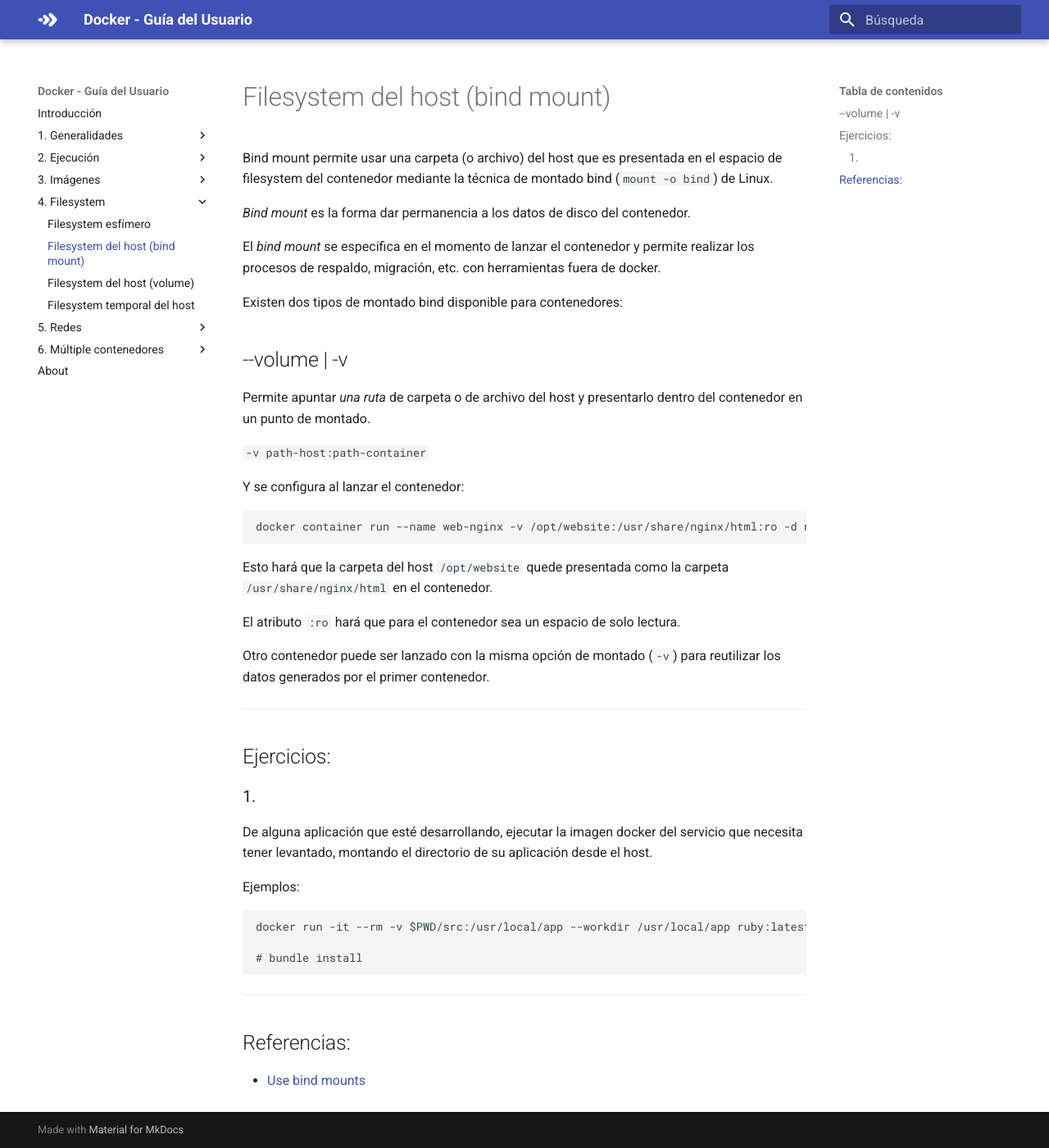
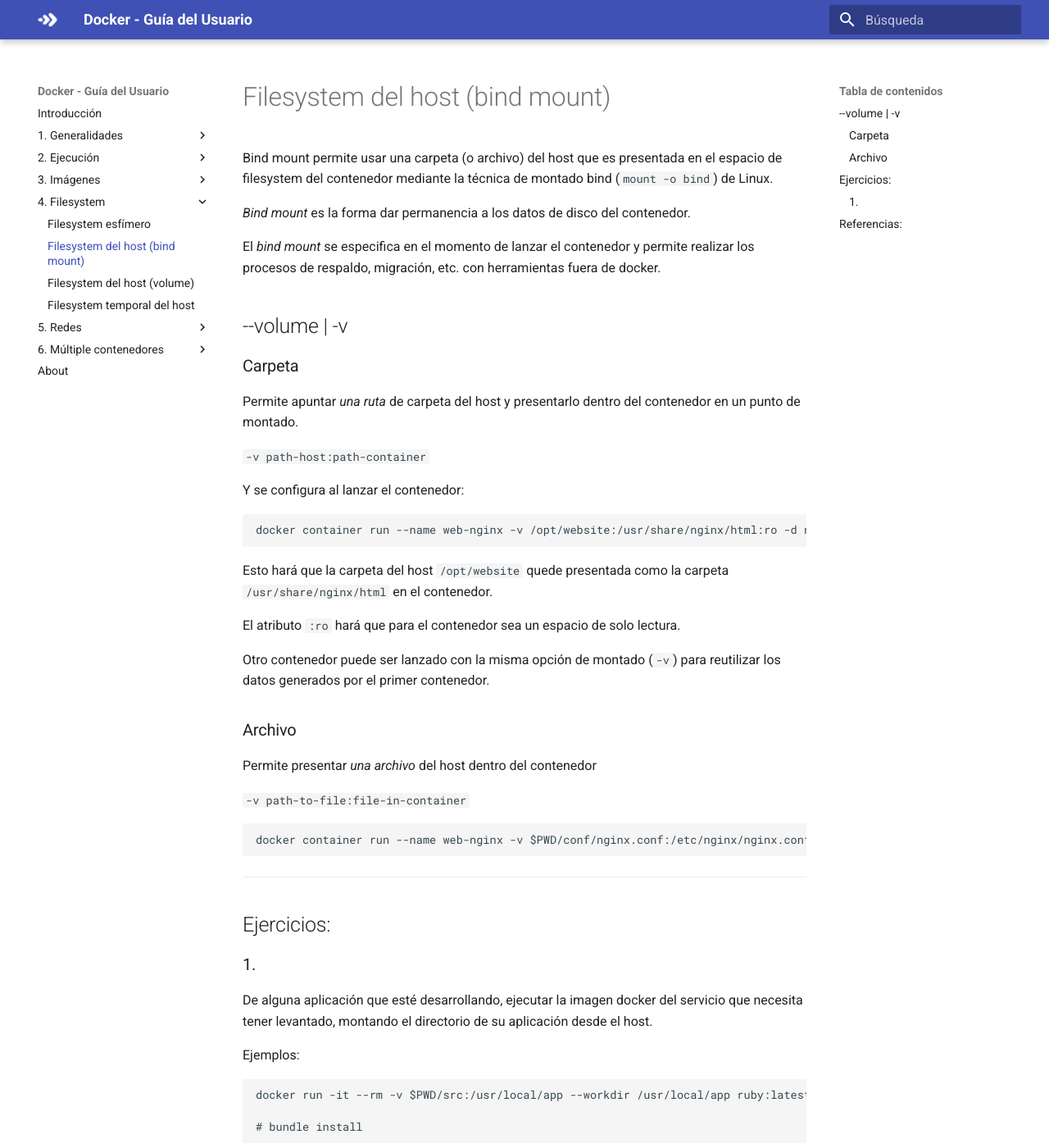
Before and after one commit to thisisqubika/docker-workshop, an MkDocs documentation site: the page built from docs/chapter04/01bind.md, in a window 1280 px wide and 1400 px high. Shown: the whole window at 82% size. Built offline with MkDocs 1.6.1 and Material for MkDocs 9.7.7, drawn with Linux system fonts in a browser that asks for light colours.

Commit message:
chapter04 bind fixes

````diff
--- a/docs/chapter04/01bind.md
+++ b/docs/chapter04/01bind.md
@@ -6,11 +6,11 @@
 
 El _bind mount_ se especifica en el momento de lanzar el contenedor y permite realizar los procesos de respaldo, migración, etc. con herramientas fuera de docker.
 
-Existen dos tipos de montado bind disponible para contenedores:
-
 ## --volume | -v
 
-Permite apuntar _una ruta_ de carpeta o de archivo del host y presentarlo dentro del contenedor en un punto de montado.
+### Carpeta
+
+Permite apuntar _una ruta_ de carpeta del host y presentarlo dentro del contenedor en un punto de montado.
 
 `-v path-host:path-container`
 
@@ -25,6 +25,16 @@
 El atributo `:ro` hará que para el contenedor sea un espacio de solo lectura.
 
 Otro contenedor puede ser lanzado con la misma opción de montado (`-v`) para reutilizar los datos generados por el primer contenedor.
+
+### Archivo
+
+Permite presentar _una archivo_ del host dentro del contenedor
+
+`-v path-to-file:file-in-container`
+
+```
+docker container run --name web-nginx -v $PWD/conf/nginx.conf:/etc/nginx/nginx.conf -d nginx
+```
 
 ---
 
````
Also changed, not shown: docs/chapter04/02volume.md (+1 -1 lines), site/chapter04/01bind/index.html, site/chapter04/02volume/index.html, site/search/search_index.json, 1 other file.
